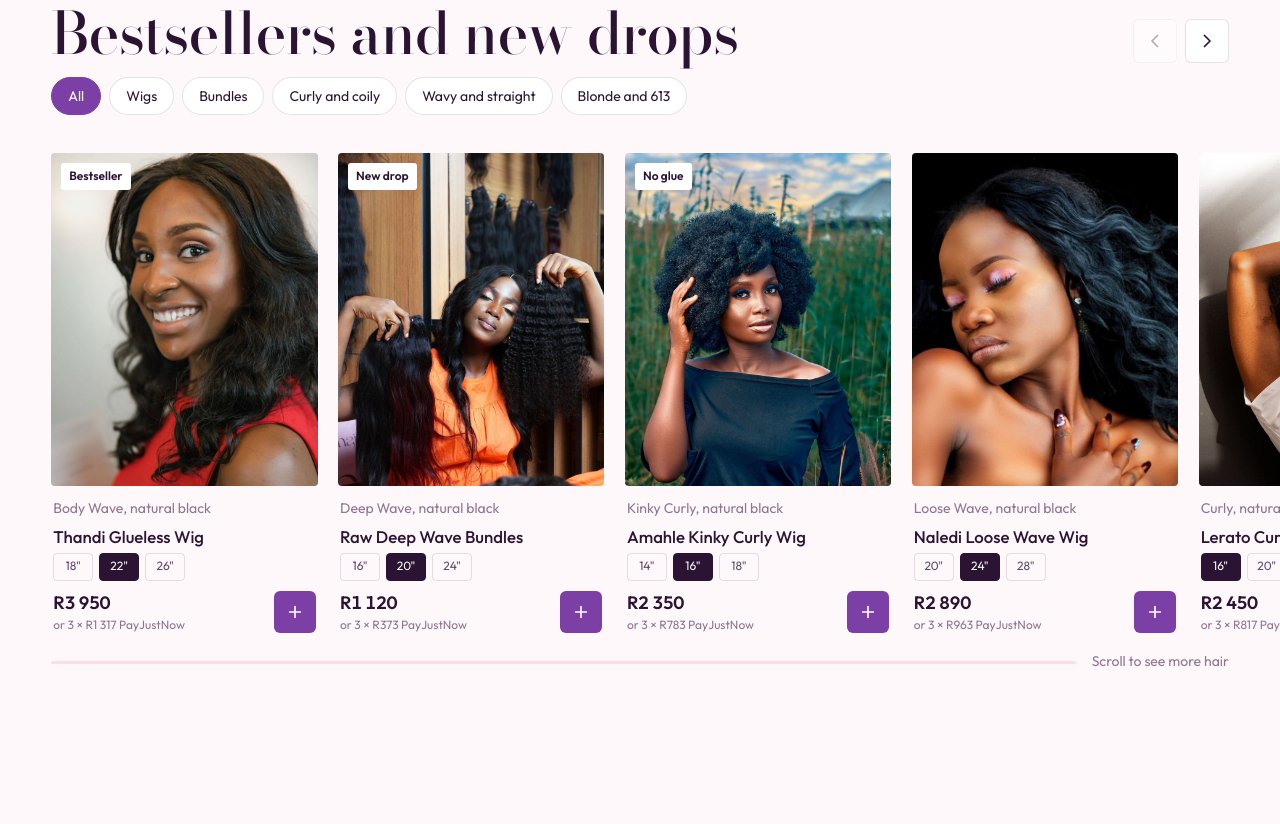
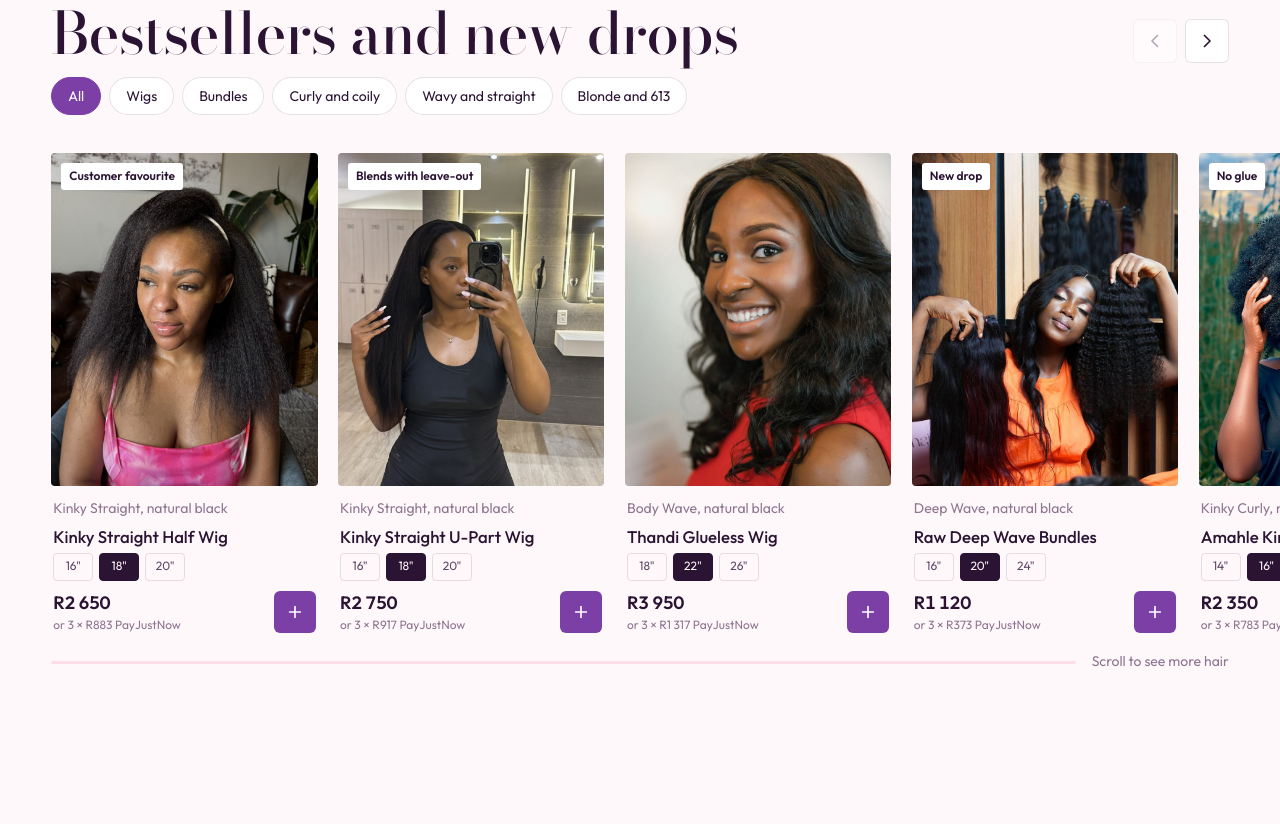
Before and after one commit to ghsolutionsconsultants/Zante-Hair, a plain HTML site: page index.html in a window 1280 px wide. Shown: the part 976-1800 px from the top of the page. Drawn offline with nearby package versions, Linux system fonts and the light colour scheme.

Commit message:
Use Zante's real half wig and U-part wig photos and real client messages
Photos resized with location data removed. Real products lead the catalogue.

Co-Authored-By: Claude Opus 5.5 <noreply@anthropic.com>
Claude-Session: https://claude.ai/code/session_01QDuqa353PVfZUPs24kS66a

```diff
--- a/assets/css/zante.css
+++ b/assets/css/zante.css
@@ -350,7 +350,7 @@ html.intro-skipped { --intro: 0s; }
 .review-who { display: flex; align-items: center; gap: 12px; }
 .review-av { width: 40px; height: 40px; border-radius: 50%; display: grid; place-items: center; font-size: var(--t-s); font-weight: 600; color: var(--purple-ink); background: var(--pink-soft); flex: none; }
 .review-who p { margin: 0; font-size: var(--t-s); line-height: 1.3; }
-.review-who span { display: block; font-size: 12px; color: var(--mute); }
+.review-who p span { display: block; font-size: 12px; color: var(--mute); }
 .care-card { width: clamp(250px, 22vw, 300px); padding: 24px; border-radius: var(--radius); background: var(--panel); box-shadow: inset 0 0 0 1px var(--line); display: grid; gap: 10px; align-content: start; }
 .care-n { font-size: var(--t-s); font-weight: 600; color: var(--pink-ink); }
 .care-card h3 { margin: 0; font-family: var(--f-display); font-size: 1.6rem; font-weight: 500; }
--- a/assets/js/app.js
+++ b/assets/js/app.js
@@ -33,7 +33,9 @@
   // ======================= CATALOGUE (sample content) =======================
   // tags drive the filter chips: wigs, bundles, curly, wavy, blonde
   var PRODUCTS = [
-    { id: 'thandi', name: 'Thandi Glueless Wig', type: 'Wig', img: 'p-thandi', alt: 'p-thandi-2', pos: '50% 18%', texture: 'body', style: 'Body Wave', colour: '1b', tags: 'wigs wavy', lengths: [18, 22, 26], prices: [3650, 3950, 4450], badge: 'Bestseller', install: ['glueless'], vibe: ['waves'] },
+    { id: 'halfwig', name: 'Kinky Straight Half Wig', type: 'Half wig', img: 'z-halfwig', alt: 'z-halfwig-2', pos: '50% 30%', texture: 'kinkyStraight', style: 'Kinky Straight', colour: '1b', tags: 'wigs curly', lengths: [16, 18, 20], prices: [2450, 2650, 2850], badge: 'Customer favourite', install: ['quick', 'glueless'], vibe: ['curls', 'sleek'] },
+    { id: 'upart', name: 'Kinky Straight U-Part Wig', type: 'U-part wig', img: 'z-upart', alt: 'z-upart-2', pos: '50% 28%', texture: 'kinkyStraight', style: 'Kinky Straight', colour: '1b', tags: 'wigs curly', lengths: [16, 18, 20], prices: [2550, 2750, 2950], badge: 'Blends with leave-out', install: ['quick', 'glueless'], vibe: ['curls', 'sleek'] },
+    { id: 'thandi', name: 'Thandi Glueless Wig', type: 'Wig', img: 'p-thandi', alt: 'p-thandi-2', pos: '50% 18%', texture: 'body', style: 'Body Wave', colour: '1b', tags: 'wigs wavy', lengths: [18, 22, 26], prices: [3650, 3950, 4450], install: ['glueless'], vibe: ['waves'] },
     { id: 'deepwave', name: 'Raw Deep Wave Bundles', type: 'Bundles', img: 'p-deepwave-bundles', alt: 'p-deepwave-2', pos: '62% 38%', texture: 'deep', style: 'Deep Wave', colour: '1b', tags: 'bundles curly', lengths: [16, 20, 24], prices: [960, 1120, 1290], badge: 'New drop', install: ['sewin'], vibe: ['curls'], sets: 3 },
     { id: 'amahle', name: 'Amahle Kinky Curly Wig', type: 'Headband wig', img: 'p-amahle', pos: '50% 22%', texture: 'kinkyCurly', style: 'Kinky Curly', colour: '1b', tags: 'wigs curly', lengths: [14, 16, 18], prices: [2150, 2350, 2550], badge: 'No glue', install: ['quick', 'glueless'], vibe: ['curls'] },
     { id: 'naledi', name: 'Naledi Loose Wave Wig', type: 'Wig', img: 'p-naledi', alt: 'p-naledi-2', pos: '68% 40%', texture: 'body', style: 'Loose Wave', colour: '1b', tags: 'wigs wavy', lengths: [20, 24, 28], prices: [2650, 2890, 3290], install: ['glueless', 'quick'], vibe: ['waves', 'sleek'] },
@@ -45,14 +47,17 @@
     { id: 'platinum', name: 'Platinum 613 Bundle', type: 'Bundles', img: 'p-platinum-bundle', pos: '50% 45%', texture: 'straight', style: 'Silky Straight', colour: '613', tags: 'bundles wavy blonde', lengths: [16, 20, 24], prices: [1050, 1190, 1350], badge: 'Colour ready', install: ['sewin'], vibe: ['sleek'], sets: 3 }
   ];
 
+  // real client messages (WhatsApp), shared by Zante. First names left out on purpose.
   var REVIEWS = [
-    ['The body wave survived a Durban summer and still bounces.', 'Nomsa K.', 'Durban', 'Thandi Glueless Wig, 22"'],
-    ['Glueless means I was ready for church in fifteen minutes.', 'Lindiwe M.', 'Soweto', 'Thandi Glueless Wig, 22"'],
-    ['The HD lace actually melted on my skin tone. No tinting at all.', 'Refilwe S.', 'Pretoria', '13x4 HD frontal'],
-    ['Three bundles, full head, zero shedding after a month.', 'Precious N.', 'Bloemfontein', 'Raw Deep Wave Bundles, 20"'],
-    ['The kinky straight blends with my 4C leave-out perfectly.', 'Zanele B.', 'Pietermaritzburg', 'Kinky Straight Bundles, 20"'],
-    ['Ordered at nine, wearing it by five. Same-day is real.', 'Kgothatso D.', 'Midrand', 'Amahle Kinky Curly Wig, 16"'],
-    ['My 613 took colour so well. My stylist was impressed.', 'Thato R.', 'Polokwane', 'Platinum 613 Bundle, 20"']
+    ['People literally thought it\u2019s my natural hair. I fooled a few people and I was complimented on the hair.', 'It\u2019s a 5 star rating from me'],
+    ['Your service was absolutely outstanding. I honestly felt like I matter. It never felt like just another purchase.', 'Supports Black female businesses'],
+    ['What a pleasant surprise to receive such a beautifully packaged parcel, with a freshly washed wig and thoughtful freebies.', 'Opened her parcel'],
+    ['I\u2019m still loving my Zante hair. I\u2019m actually rocking it now silk pressed.', 'Weeks later'],
+    ['People at the office really think it\u2019s my hair.', 'Back at work'],
+    ['I really love this hair. And thanks for the gifts inside. I wish there was a way to rate your service because it is top tier.', 'Collected in person'],
+    ['You\u2019ve certainly left a beautiful impression on me. I will certainly be back for my second unit.', 'Coming back for more'],
+    ['The hair looks and feels amazing! Thank you so much!', 'First wear'],
+    ['I collected the wig yesterday. Thank you for your exceptional service and for the extra goodies. I rocked the wig today.', 'Day one']
   ];
 
   // ======================= THEME (light by default) =======================
@@ -303,9 +308,8 @@
 
   // ======================= REVIEWS =======================
   $('#reviewRail').innerHTML = REVIEWS.map(function (r) {
-    var initials = r[1].split(' ').map(function (w) { return w[0]; }).join('');
     return '<article class="review"><span class="review-stars" aria-label="5 out of 5">★★★★★</span><q>' + esc(r[0]) + '</q>' +
-      '<div class="review-who"><span class="review-av">' + initials + '</span><p>' + esc(r[1]) + ', ' + esc(r[2]) + '<span>' + esc(r[3]) + '</span></p></div></article>';
+      '<div class="review-who"><span class="review-av" aria-hidden="true">Z</span><p>Verified client<span>Sent on WhatsApp</span></p></div></article>';
   }).join('');
 
   // ======================= CLUB =======================
--- a/index.html
+++ b/index.html
@@ -262,9 +262,9 @@
   <div class="wrap">
     <div class="section-head">
       <div>
-        <h2 class="h2" id="diariesTitle">What customers say</h2>
+        <h2 class="h2" id="diariesTitle">In their own words</h2>
       </div>
-      <p class="fineprint fineprint--inline">Sample reviews for this draft.</p>
+      <p class="fineprint fineprint--inline">Real messages from Zante clients.</p>
     </div>
   </div>
   <div class="rail" id="reviewRail" tabindex="0" aria-label="Reviews, scroll sideways"></div>
@@ -325,7 +325,7 @@
   </div>
   <div class="wrap footer-base">
     <p>© 2026 Zante Hair. Draft homepage.</p>
-    <p>Products, prices, policies and reviews are sample content. Photos: Pexels, free licence.</p>
+    <p>Half wig and U-part wig photos and client messages are real Zante content. Other products, all prices and policies are sample content. Other photos: Pexels, free licence.</p>
   </div>
 </footer>
 
```
Also changed, not shown: assets/img/z-halfwig-2.jpg (added), assets/img/z-halfwig.jpg (added), assets/img/z-upart-2.jpg (added), assets/img/z-upart.jpg (added).
